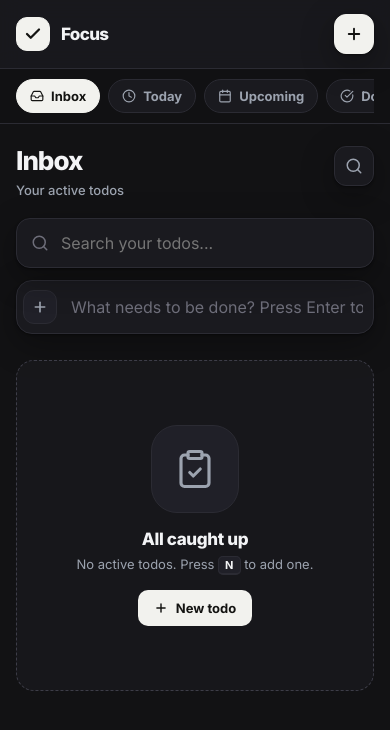
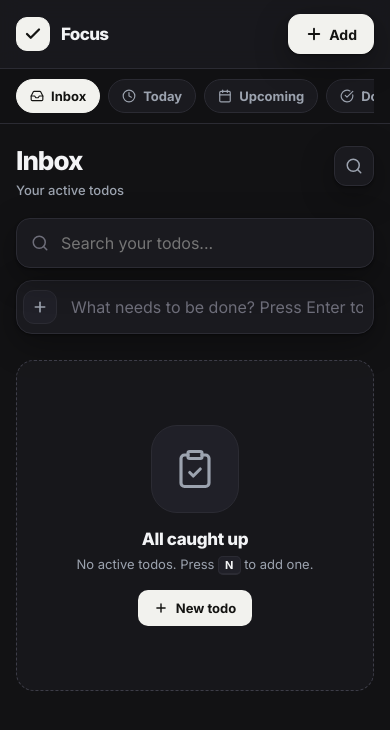
Before and after one commit to omkar142web/todos, a plain HTML site: page index.html in a window 390 px wide. Drawn offline with Linux system fonts and the light colour scheme.

Commit message:
show Add label on mobile new-todo button

```diff
--- a/index.html
+++ b/index.html
@@ -244,6 +244,7 @@
       .icon-btn:hover { color: var(--text); background: var(--surface-2); transform: translateY(-1px); border-color: var(--border-strong); }
       .icon-btn.primary { background: var(--accent); color: var(--on-accent); border-color: var(--accent); }
       .icon-btn.primary:hover { background: var(--accent-hover); }
+      .mobile-add-text { display: none; }
 
       /* Search */
       .search-wrap { position: relative; margin-bottom: 12px; }
@@ -469,6 +470,13 @@
           position: sticky; top: 0; z-index: 10;
         }
         .mobile-header .brand { padding: 0; }
+        .icon-btn.primary.mobile-add {
+          width: auto;
+          padding: 0 16px;
+          display: inline-flex; align-items: center; justify-content: center; gap: 6px;
+          font-size: 14px; font-weight: 650; white-space: nowrap;
+        }
+        .mobile-add-text { display: inline; }
         .mobile-nav {
           display: block;
           position: sticky; top: 63px; z-index: 9;
@@ -579,8 +587,9 @@
             </div>
             <div class="brand-name">Focus</div>
           </div>
-          <button class="icon-btn primary" onclick="openTodoModal()" aria-label="New todo">
+          <button class="icon-btn primary mobile-add" onclick="openTodoModal()" aria-label="New todo">
             <svg viewBox="0 0 24 24" fill="none" stroke="currentColor" stroke-width="2.5" stroke-linecap="round"><path d="M5 12h14"/><path d="M12 5v14"/></svg>
+            <span class="mobile-add-text">Add</span>
           </button>
         </header>
 
```
